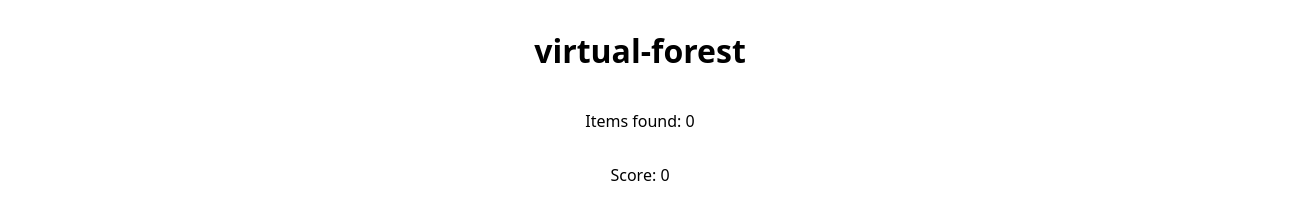
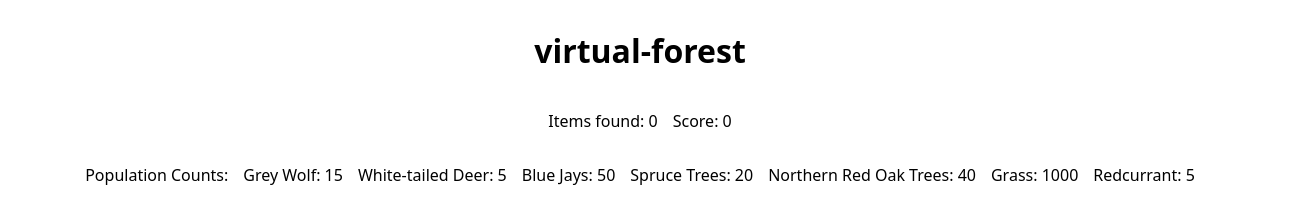
Before and after one commit to kadinsayani/virtual-forest, a SvelteKit app: page /forest in a window 1280 px wide. Shown: the top 198 px of the page, 1312 px wide, since content can reach past the window. Built offline with nearby package versions, Linux system fonts and the light colour scheme.

Commit message:
moved sliders to right pane next to canvas

```diff
--- a/src/routes/forest/+page.svelte
+++ b/src/routes/forest/+page.svelte
@@ -6,8 +6,8 @@
   let forestItems = [
     {
       name: "Grey Wolf",
-      x: 316,
-      y: 643,
+      x: 308,
+      y: 670,
       width: 215,
       height: 100,
       isHighlighted: false,
@@ -85,6 +85,7 @@
       "click",
       function (ctx) {
         var mousePos = updateScore(canvas, ctx);
+        clickMousePos(canvas, ctx);
         // TODO: show item info
       },
       false
@@ -127,6 +128,16 @@
     };
   }
 
+  function clickMousePos(canvas, ctx) {
+    const x = ctx.clientX;
+    const y = ctx.clientY;
+    console.log(`${x}, ${y}`);
+    return {
+      x,
+      y,
+    };
+  }
+
   function updateScore(canvas, event) {
     const mousePos = getMousePos(canvas, event);
 
@@ -161,16 +172,19 @@
 
 <div class="container">
   <h1>virtual-forest</h1>
+  <div class="score-container">
     <p>Items found: {foundItems}</p>
     <p>Score: {score}</p>
+  </div>
   <div class="population-counts">
     <p>Population Counts:</p>
     {#each Object.entries(populationCounts) as [key, value]}
       <p>{key}: {value}</p>
     {/each}
   </div>
+  <audio src="audio/nature.wav" autoplay loop />
+  <div class="canvas-sliders-container">
     <canvas bind:this={canvas} width="1200px" height="600px" />
-  <audio src="audio/nature.wav" autoplay loop />
     <div class="slider-container">
       {#each Object.entries(populationCounts) as [key, value]}
         <div class="slider">
@@ -186,6 +200,7 @@
           <label for={key}>{key}</label>
         </div>
       {/each}
+    </div>
   </div>
 </div>
 
@@ -220,7 +235,7 @@
 
   .slider-container {
     display: flex;
-    flex-direction: row;
+    flex-direction: column;
     justify-content: center;
     gap: 50px;
   }
@@ -230,4 +245,16 @@
     flex-direction: column;
     align-items: center;
   }
+
+  .canvas-sliders-container {
+    display: flex;
+    flex-direction: row;
+    gap: 10px;
+  }
+
+  .score-container {
+    display: flex;
+    flex-direction: row;
+    gap: 15px;
+  }
 </style>
```
Lines whose indentation alone changed are shown as unchanged.
